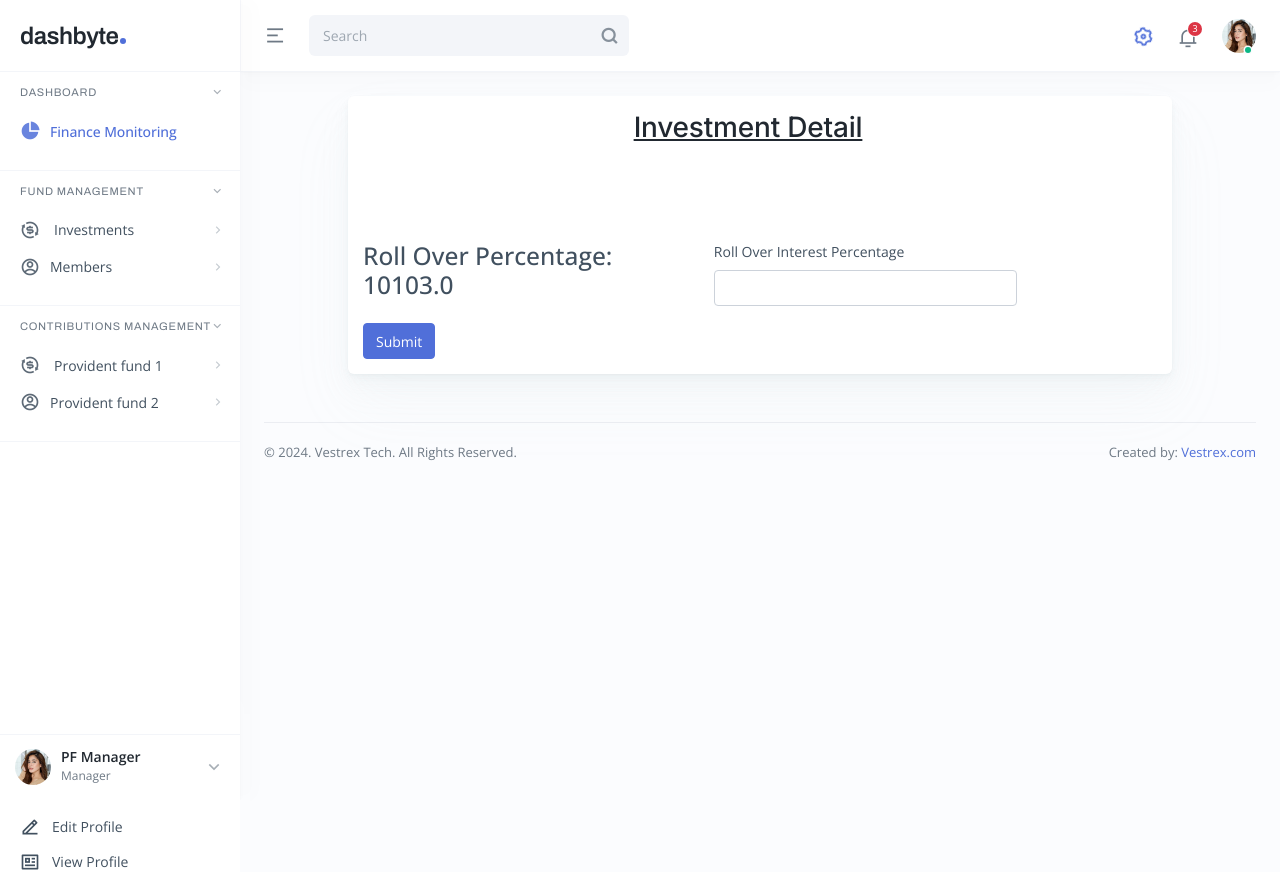
After one commit to davidogit/provident_unit, a Django app: page /fund/investmentRollover/1/ in a window 1280 px wide. The commit adds this page. Run offline with Django 5.2, Linux system fonts and the light colour scheme; data comes from the database, SQL or seed files in the repository; both versions use the stored data as it was after the commit; some libraries are stand-ins or nearby versions.

Commit message:
Rollover implementation - Collins and Bright

```diff
--- a/ProvidentFund/Fund/admin.py
+++ b/ProvidentFund/Fund/admin.py
@@ -9,7 +9,7 @@ class InvestmentDetailAdmin(admin.ModelAdmin):
     list_display=('account_name','account_type','account_number','principal_amount','interest_amount','interest_start_date','interest_end_date','interest_percentage','tenure','rollover_principal','rollover_accumulated_amount','rollover_interest_percentage')
 
 
-    readonly_fields = ('account_name','account_type','account_number','principal_amount','interest_amount','interest_start_date','interest_end_date','interest_percentage','investment_type')
+    readonly_fields = ('interest_amount','rollover_interest_percentage')
 
 
 admin.site.register(InvestmentDetail, InvestmentDetailAdmin)
--- a/ProvidentFund/Fund/forms.py
+++ b/ProvidentFund/Fund/forms.py
@@ -6,4 +6,4 @@ from . models import InvestmentDetail
 class InvestmentUpdateForm(forms.ModelForm):
     class Mets:
         model = InvestmentDetail
-        fields = ('investment_type','account_name','account_type','account_number','principal_amount','interest_amount','interest_start_date','interest_end_date','interest_percentage')
+        fields = ('investment_type','account_name','account_type','account_number','principal_amount','interest_start_date','interest_end_date','interest_percentage')
--- a/ProvidentFund/Fund/models.py
+++ b/ProvidentFund/Fund/models.py
@@ -11,7 +11,7 @@ class InvestmentDetail(models.Model):
     principal_amount = models.FloatField()
     interest_percentage = models.FloatField()
     # Rollover percentage interest
-    rollover_interest_percentage = models.FloatField(null=True, blank=True)
+    rollover_interest_percentage = models.FloatField(null=True, blank=True, default=0.0)
 
     interest_amount = models.FloatField(blank=True, null=True)
     interest_start_date = models.DateField(null=False, blank=False)
@@ -35,7 +35,10 @@ class InvestmentDetail(models.Model):
 
     # Roll over Principal Calculation
     def calculate_rollover_principal(self):
-        return (self.principal_amount+ self.interest_amount)
+        # rollover_interest_percentage = self.rollover_interest_percentage or 0.0
+        interest_amount = self.interest_amount or 0.0
+        roll_over_principal = interest_amount
+        return roll_over_principal
 
     @property
     def rollover_principal(self):
@@ -45,9 +48,11 @@ class InvestmentDetail(models.Model):
 
     # Rollover accumulated amount
     def calculate_rollover_accumulated_amount(self):
-        if self.rollover_interest_percentage is None or self.rollover_principal is None:
+        rollover_interest_percentage = self.rollover_interest_percentage or 0.0
+        rollover_principal = self.rollover_principal or 0.0
+        if rollover_interest_percentage == 0.0 or rollover_principal is None:
             return 0
-        return (((self.rollover_interest_percentage/100.0)*(self.rollover_principal))+ self.rollover_principal)
+        return (((rollover_interest_percentage/100.0)*(rollover_principal))+ rollover_principal)
 
     @property
     def rollover_accumulated_amount(self):
--- a/ProvidentFund/Fund/templates/dashboard/delete_investment.html
+++ b/ProvidentFund/Fund/templates/dashboard/delete_investment.html
@@ -11,7 +11,7 @@
                 <div class="row g-2">
                     <div class="row card-value text-center">
                         <h2 class="mb-5 mt-5 text-decoration-underline">
-                            Confirm Delete of {{ investment_detail.account_name }}
+                            Confirm Delete of {{ investment.account_name }}
                         </h2>
                     </div>
                     <div class="d-flex justify-content-between">
--- a/ProvidentFund/Fund/templates/dashboard/investment_details.html
+++ b/ProvidentFund/Fund/templates/dashboard/investment_details.html
@@ -40,6 +40,9 @@
                     <div class="col-1">
                         <a class="btn btn-primary" href="{% url 'investment_update' investment_detail.pk %}">update</a>
                     </div>
+                    <div class="col-2">
+                        <a class="btn btn-primary" href="{% url 'rollover_percentage' investment_detail.pk %}">Roll Over</a>
+                    </div>
                     <div class="col-1 justify-content-end">
                         <a class="btn btn-danger" href="{% url 'delete_investment' investment_detail.pk %}">Delete</a>
                     </div>
--- /dev/null
+++ b/ProvidentFund/Fund/templates/dashboard/rollover_percentage.html
@@ -0,0 +1,45 @@
+{% extends 'dashboard/base.html' %}
+
+{% block content %}
+
+<div class="main main-app p-4 p-lg-4">
+    <div class="row g-3 justify-content-center">
+
+        <div class="col-md-12 col-xl-10">
+          <div class="card card-one">
+            <div class="card-body">
+                <div class="row g-5">
+                    <div class="row card-value text-center">
+                        <h2 class="mb-5 mt-5 text-decoration-underline">
+                            Investment Detail
+                        </h2>
+                    </div>
+
+
+                    <form method="POST">
+                        {% csrf_token %}
+                        <div class="row g-5">
+                            <div class="col-md-5">
+
+                                <div class="form-group mb-3">
+                                    <label for="disabledTextInput" class="form-label h3">Roll Over Percentage: {{ rollover.rollover_principal }}</label>
+                                </div>
+
+                            </div>
+
+                            <div class="col-md-5">
+                                <div class="form-group mb-3">
+                                    <label for="rollover_percentage" class="form-label">Roll Over Interest Percentage</label>
+                                    <input type="number" min="1" step="0.01" class="form-control" id="rollover_percentage" name="rollover_interest_percentage">
+                                </div>
+                            </div>
+
+                        </div>
+                        <input type="submit" class="btn btn-primary" value="Submit">
+                    </form>
+                </div>
+            </div><!-- card-body -->
+          </div><!-- card-one -->
+    </div>
+</div>
+{% endblock %}
--- a/ProvidentFund/Fund/urls.py
+++ b/ProvidentFund/Fund/urls.py
@@ -14,5 +14,6 @@ urlpatterns =[
     path('memberUpdate/<int:pk>/', views.MemberUpdateView.as_view(), name='member_update'),
     path('deleteMember/<int:pk>/', views.MemberDeleteView.as_view(), name='delete_member'),
     path('deleteInvestment/<int:pk>/', views.InvestmentDeleteView.as_view(), name='delete_investment'),
+    path('investmentRollover/<int:pk>/', views.RolloverPercentage.as_view(), name='rollover_percentage'),
 
 ]
--- a/ProvidentFund/Fund/views.py
+++ b/ProvidentFund/Fund/views.py
@@ -45,7 +45,7 @@ class InvestmentListView(ListView):
             inv_rate = float(inv_rate)
 
             if inv_principal != 0.0 and inv_rate !=0.0:
-                inv_return = ((inv_rate)/100)*inv_principal
+                inv_return = ((inv_rate)/100)*inv_principal + inv_principal
             else:
                 inv_return = 0.0
 
@@ -76,10 +76,17 @@ class InvestmentUpdateView(UpdateView):
     # form_class = InvestmentUpdateForm
     template_name = 'dashboard/investment_form.html'
 
+# Updating rollover interest percentage field only
+class RolloverPercentage(UpdateView):
+    model = InvestmentDetail
+    fields =('rollover_interest_percentage',)
+    context_object_name = 'rollover'
+    template_name = 'dashboard/rollover_percentage.html'
 
 # Deleting an Investment from Database
 class InvestmentDeleteView(DeleteView):
     model = InvestmentDetail
+    context_object_name = 'investment'
     template_name = 'dashboard/delete_investment.html'
     success_url = reverse_lazy('investment_list')
 
@@ -133,6 +140,10 @@ class AddMemberView(CreateView):
     template_name = 'dashboard/member_form.html'
     success_url = reverse_lazy('member_list')
 
+    def form_invalid(self, form):
+        print(form.errors)  # Add this line to log the form errors
+        return super().form_invalid(form)
+
 
 # Updating an member's details
 class MemberUpdateView(UpdateView):
```
Also changed, not shown: ProvidentFund/Fund/templates/dashboard/investment_list.html (+27 -5 lines), ProvidentFund/Fund/migrations/0019_alter_investmentdetail_interest_amount_and_more.py (added), ProvidentFund/db.sqlite3.
